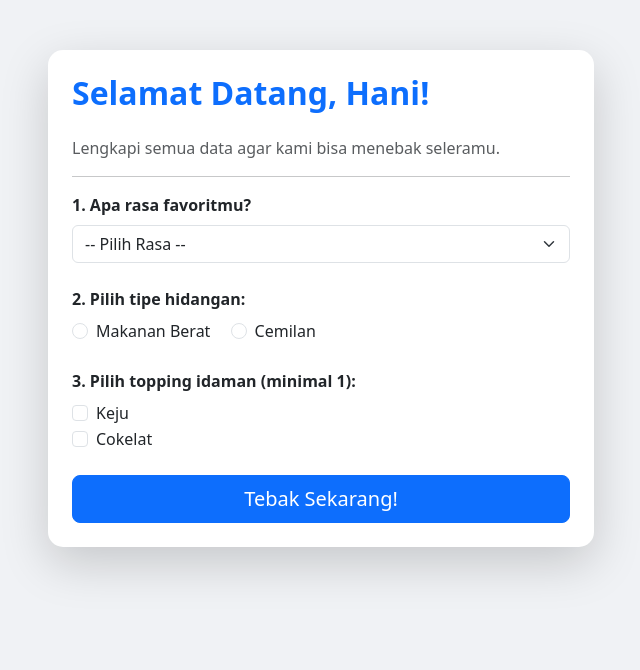
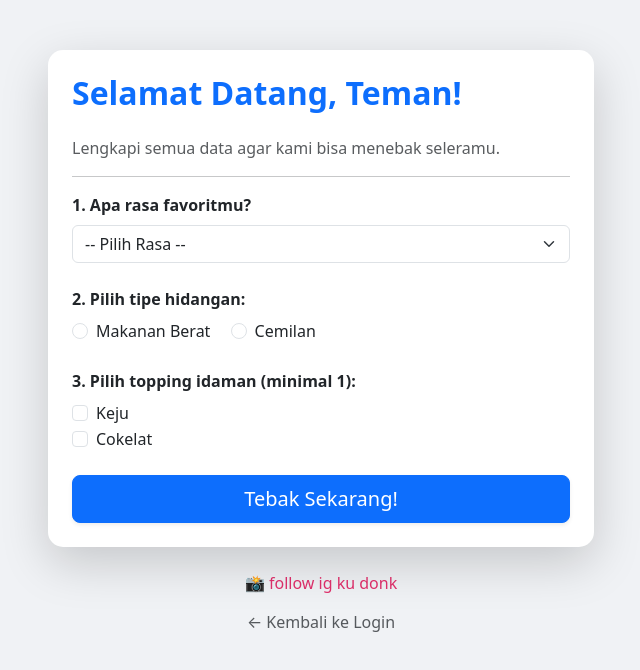
Before and after one commit to Hani-hue/PDW_A_20240140054, a plain HTML site: page home.html in a window 1280 px wide. Both pictures are taken after a click on the button "Tebak Sekarang!". Shown: the whole page, without its empty margins (319-959 px from the left). Drawn offline with nearby package versions, Linux system fonts and the light colour scheme.

Commit message:
tambahin link igeh

```diff
--- a/home.html
+++ b/home.html
@@ -16,12 +16,24 @@
             margin-top: 50px;
             border: none;
         }
+
+        .ig-link {
+            color: #e1306c;
+            text-decoration: none;
+            font-weight: 500;
+            transition: 0.3s;
+        }
+
+        .ig-link:hover {
+            color: #b02555;
+            text-decoration: underline;
+        }
     </style>
 </head>
 
 <body>
 
-    <div class="container">
+    <div class="container pb-5">
         <div class="row justify-content-center">
             <div class="col-md-6">
                 <div class="card main-card shadow-lg">
@@ -68,43 +80,46 @@
                                 </div>
                             </div>
 
-                            <button type="button" onclick="showResult()" class="btn btn-primary w-100 btn-lg">Tebak
-                                Sekarang!</button>
+                            <button type="button" onclick="showResult()"
+                                class="btn btn-primary w-100 btn-lg shadow-sm">Tebak Sekarang!</button>
                         </form>
 
                         <div id="result" class="mt-4" style="display:none;">
-                            <div class="alert alert-danger border-0 shadow-sm text-center">
+                            <div class="alert alert-warning border-0 shadow-sm text-center">
                                 <p id="summaryText" class="fs-5 fw-bold mb-0"></p>
                             </div>
                         </div>
                     </div>
+                </div>
+
+                <div class="text-center mt-4">
+                    <a href="https://www.instagram.com/elly_sdump?igsh=ZGV5dHhwNHg4cXJw&utm_source=qr" target="_blank"
+                        class="ig-link">
+                        📸 follow ig ku donk
+                    </a>
+                    <br>
+                    <a href="index.html" class="btn btn-link text-muted mt-2 text-decoration-none small">← Kembali ke
+                        Login</a>
                 </div>
             </div>
         </div>
     </div>
 
     <script>
-        const user = localStorage.getItem('currentUser') || "Hani";
+        const user = localStorage.getItem('currentUser') || "Teman";
         document.getElementById('welcomeMsg').innerText = `Selamat Datang, ${user}!`;
 
         function showResult() {
-            // 1. Validasi Dropdown
             const flavor = document.getElementById('flavor').value;
-
-            // 2. Validasi Radio Button
             const foodType = document.querySelector('input[name="foodType"]:checked');
-
-            // 3. Validasi Checkbox (minimal satu diceklis)
             const toppings = document.querySelectorAll('.topping:checked');
 
-            // Cek apakah ada yang kosong
             if (flavor === "" || !foodType || toppings.length === 0) {
                 alert("Eitss! Isi semua data dulu ya, jangan ada yang kosong.");
-                document.getElementById('result').style.display = 'none'; // Sembunyikan hasil jika gagal
-                return; // Berhenti di sini, jangan lanjut ke bawah
+                document.getElementById('result').style.display = 'none';
+                return;
             }
 
-            // Jika semua sudah diisi, baru munculkan ini
             const resultString = "Boleh pinjam seratus?";
             document.getElementById('summaryText').innerText = resultString;
             document.getElementById('result').style.display = 'block';
```
